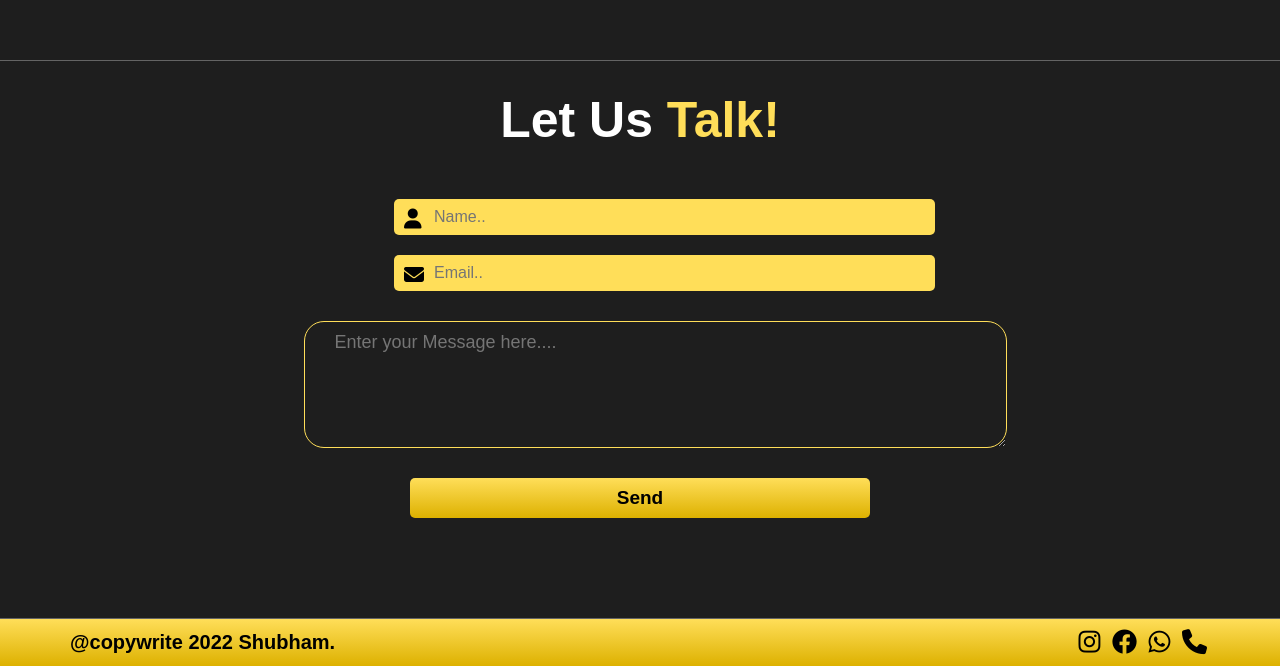
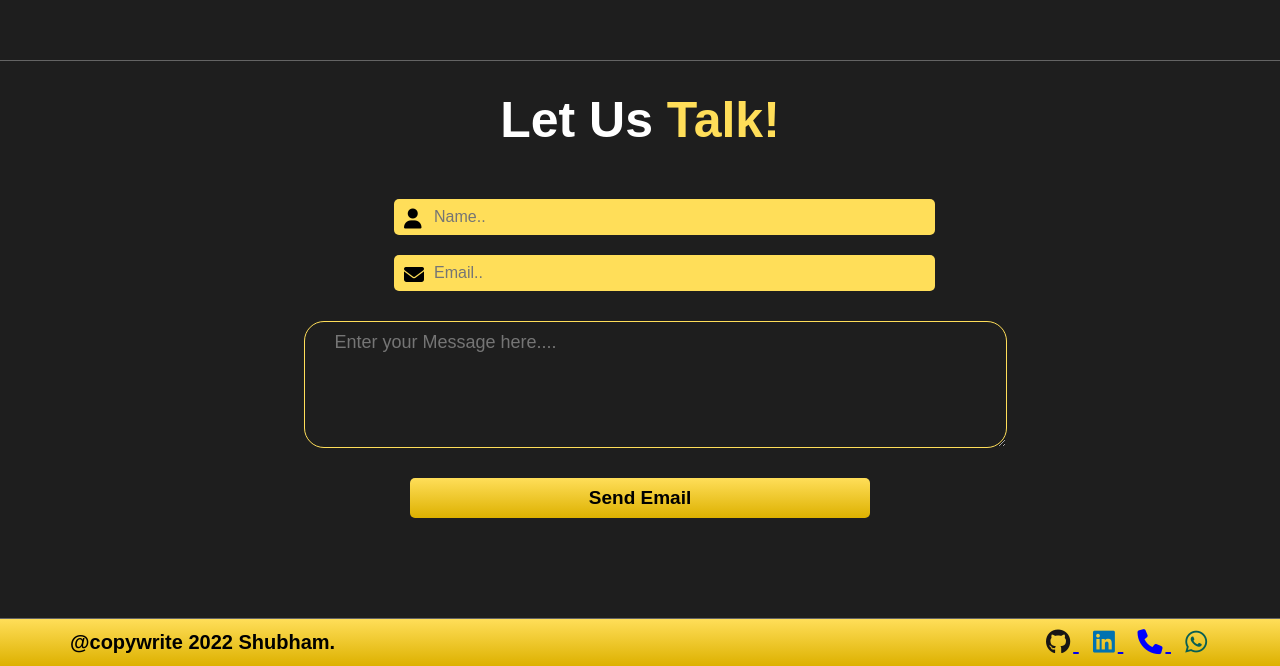
Before and after one commit to ShubhamTalati/ShubhamTalati.github.io, a plain HTML site: page index.html in a window 1280 px wide. Shown: the part 1482-2148 px from the top of the page. Drawn offline with nearby package versions, Linux system fonts and the light colour scheme.

Commit message:
My Portfolio Website

```diff
--- a/index.html
+++ b/index.html
@@ -44,7 +44,7 @@
           </p>
           <div class="btns">
 
-		  <a href="./Images/About/Resume_Shubham.pdf" download>
+		  <a href="./Images/About/Resume_Shubham.pdf" download target = "_blank">
          <button>Download CV</button>
          </a>
 
@@ -67,20 +67,20 @@
         </p>
 
         <div class="projects-div flex div-1">
-          <img src="./Images/Projects/5.png" alt="" />
+
           <h3>Ecommerce Website</h3>
           <p>
             Built an eCommerce platform for men, women and kids to place an order for the different types of Watches.
           </p>
 
-		 <button onclick="window.location.href='https://github.com/ShubhamTalati/TheWatchShop';">
+		 <button onclick="window.location.href='https://github.com/ShubhamTalati/TheWatchShop';" target = "_blank">
       Live Preview
     </button>
         </div>
       </section>
       <br /><br />
 
-
+      <form action="mailto: talatishubham132@gmail.com">
       <section class="contact" id="contact">
         <h1>Let Us <span>Talk!</span></h1>
         <div class="box flex">
@@ -100,20 +100,40 @@
             placeholder="Enter your Message here...."
           ></textarea>
           <div>
-            <input type="submit" class="send" value="Send" />
+
+            <input type="submit" class="send" value="Send Email" />
           </div>
         </div>
       </section>
+	  </form>
+
+
+
+
       <footer class="flex" id="footer">
         <div class="copy">@copywrite 2022 Shubham.</div>
         <div class="social">
-          <i class="fa-brands fa-instagram"></i>
-          <i class="fa-brands fa-facebook"></i>
-          <i class="fa-brands fa-whatsapp"></i>
-          <i class="fa-solid fa-phone"></i>
+
+		<a href = "https://github.com/ShubhamTalati" target = "_blank">
+		<i class= "fa-brands fa-github" style="color:#171515"></i>
+		</a>&nbsp
+
+		<a href = "https://www.linkedin.com/in/shubham-talati-923597216/" target = "_blank">
+		<i class= "fa-brands fa-linkedin"  style="color:#0072b1" ></i>
+		</a>&nbsp
+
+         <a href="tel:+919104660497" target = "_blank">
+		<i class="fa-solid fa-phone"  style="color:blue"></></i>
+		</a>&nbsp
+
+
+	<a href="https://wa.me/919104660497?text=Hi" target="_blank">
+          <i class="fa-brands fa-whatsapp"  style="color:#075E54"></></i>
+			</a>
+
         </div>
       </footer>
-    </div>
+
 
     <script src="https://cdn.jsdelivr.net/npm/typed.js@2.0.12"></script>
     <script>
```
